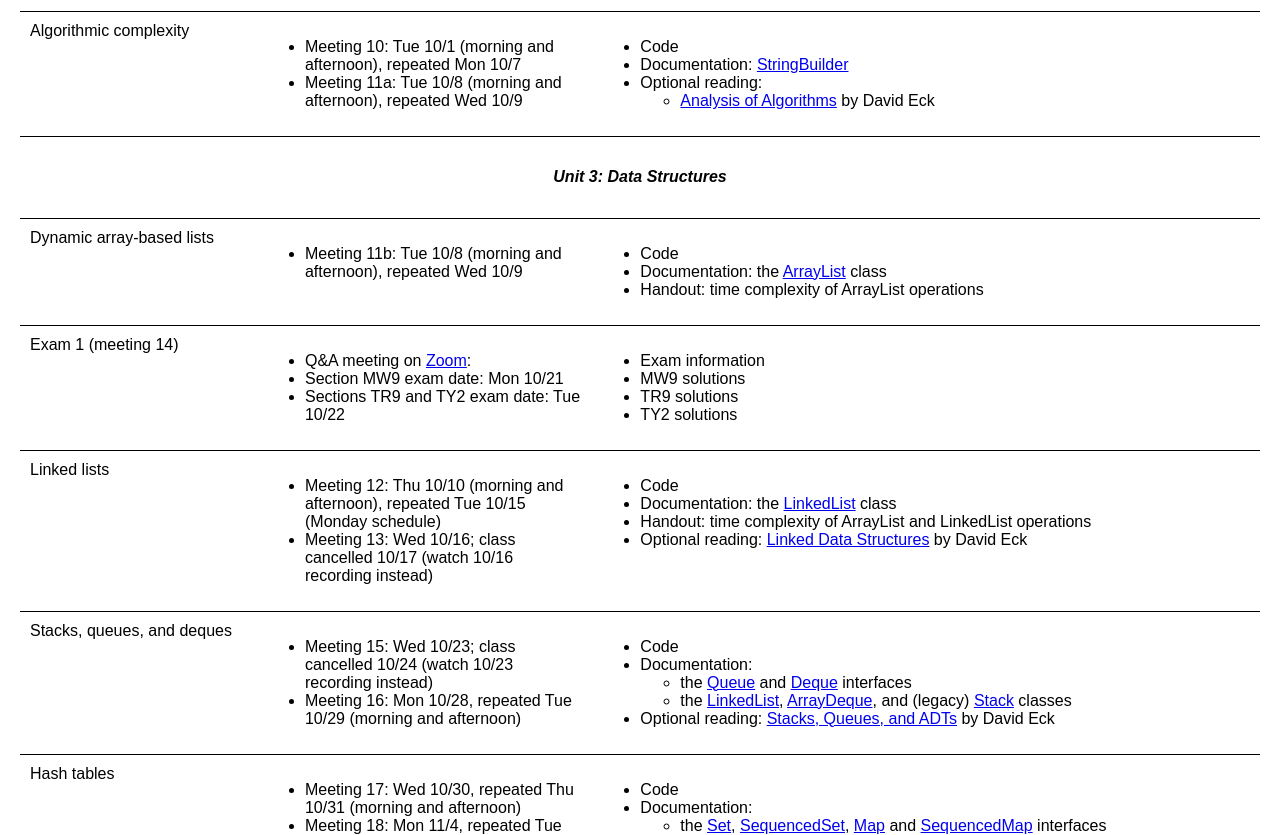
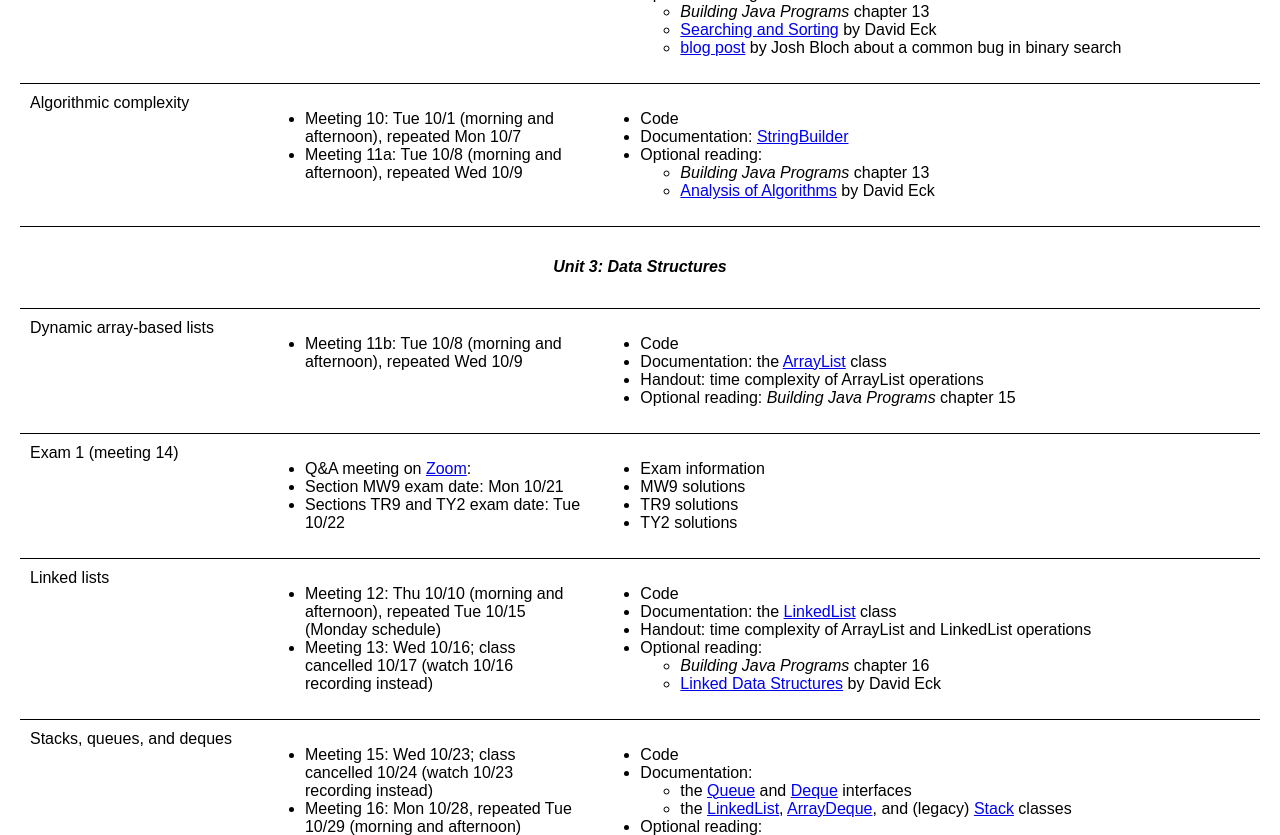
Before and after one commit to cisc3130fa24/cisc3130fa24.github.io, a plain HTML site: page index.html in a window 1280 px wide. Shown: the part 1965-2800 px from the top of the page. Drawn offline with Linux system fonts and the light colour scheme.

Commit message:
add chapters and sections in Building Java Programs book

```diff
--- a/index.html
+++ b/index.html
@@ -185,6 +185,7 @@
                 <li>
                     Optional reading:
                     <ul>
+                        <li><i>Building Java Programs</i> chapters 1-10</li>
                         <li><a href="https://web.mit.edu/6.031/www/sp21/classes/15-equality/#_vs_equals">Reading 15</a> from MIT 6.031</li>
                         <li><a href="https://www.baeldung.com/java-comparator-comparable">Comparable and Comparator</a> by Baeldung</li>
                         <li><i>Effective Java</i>, items 1, 10, 11, 14, 53, and 64</li>
@@ -285,6 +286,7 @@
                 <li>
                     Optional reading:
                     <ul>
+                        <li><i>Building Java Programs</i> chapter 11</li>
                         <li><a href="https://dev.java/learn/api/collections-framework/">The Collections Framework</a> on dev.java</li>
                         <li>the <a href="https://refactoring.guru/design-patterns/adapter">adapter</a>, <a href="https://refactoring.guru/design-patterns/decorator">decorator</a>, <a href="https://refactoring.guru/design-patterns/iterator">iterator</a>, and <a href="https://refactoring.guru/design-patterns/template-method">template method</a> design patterns on refactoring.guru</li>
                         <li><a href="https://dev.java/learn/classes-objects/nested-classes/">Nested Classes</a> on dev.java</li>
@@ -324,6 +326,7 @@
                 <li>
                     Optional reading:
                     <ul>
+                        <li><i>Building Java Programs</i> chapter 12</li>
                         <li><a href="https://math.hws.edu/javanotes/c9/s1.html">Recursion</a> by David Eck</li>
                         <li><a href="https://web.mit.edu/6.031/www/sp21/classes/14-recursion/">Reading 14</a> from MIT 6.031</li>
                     </ul>
@@ -359,6 +362,7 @@
                 <li>
                     Optional reading:
                     <ul>
+                        <li><i>Building Java Programs</i> chapter 13</li>
                         <li><a href="https://math.hws.edu/javanotes/c7/s5.html">Searching and Sorting</a> by David Eck</li>
                         <li><a href="https://research.google/blog/extra-extra-read-all-about-it-nearly-all-binary-searches-and-mergesorts-are-broken/">blog post</a> by Josh Bloch about a common bug in binary search</li>
                     </ul>
@@ -383,6 +387,7 @@
                 <li>
                     Optional reading:
                     <ul>
+                        <li><i>Building Java Programs</i> chapter 13</li>
                         <li><a href="https://math.hws.edu/javanotes/c8/s5.html">Analysis of Algorithms</a> by David Eck</li>
                     </ul>
                 </li>
@@ -407,6 +412,7 @@
                 <li>Code</li>
                 <li>Documentation: the <a href="https://docs.oracle.com/en/java/javase/21/docs/api/java.base/java/util/ArrayList.html">ArrayList</a> class</li>
                 <li>Handout: time complexity of ArrayList operations</li>
+                <li>Optional reading: <i>Building Java Programs</i> chapter 15</li>
             </ul>
         </td>
         <td></td>
@@ -444,7 +450,13 @@
                 <li>Code</li>
                 <li>Documentation: the <a href="https://docs.oracle.com/en/java/javase/21/docs/api/java.base/java/util/LinkedList.html">LinkedList</a> class</li>
                 <li>Handout: time complexity of ArrayList and LinkedList operations</li>
-                <li>Optional reading: <a href="https://math.hws.edu/javanotes/c9/s2.html">Linked Data Structures</a> by David Eck</li>
+                <li>
+                    Optional reading:
+                    <ul>
+                        <li><i>Building Java Programs</i> chapter 16</li>
+                        <li><a href="https://math.hws.edu/javanotes/c9/s2.html">Linked Data Structures</a> by David Eck</li>
+                    </ul>
+                </li>
             </ul>
         </td>
         <td></td>
@@ -468,7 +480,13 @@
                         <li>the <a href="https://docs.oracle.com/en/java/javase/21/docs/api/java.base/java/util/LinkedList.html">LinkedList</a>, <a href="https://docs.oracle.com/en/java/javase/21/docs/api/java.base/java/util/ArrayDeque.html">ArrayDeque</a>, and (legacy) <a href="https://docs.oracle.com/en/java/javase/21/docs/api/java.base/java/util/Stack.html">Stack</a> classes</li>
                     </ul>
                 </li>
-                <li>Optional reading: <a href="https://math.hws.edu/javanotes/c9/s3.html">Stacks, Queues, and ADTs</a> by David Eck</li>
+                <li>
+                    Optional reading:
+                    <ul>
+                        <li><i>Building Java Programs</i> chapter 14</li>
+                        <li><a href="https://math.hws.edu/javanotes/c9/s3.html">Stacks, Queues, and ADTs</a> by David Eck</li>
+                    </ul>
+                </li>
             </ul>
         </td>
         <td></td>
@@ -492,7 +510,12 @@
                         <li>the <a href="https://docs.oracle.com/en/java/javase/21/docs/api/java.base/java/util/HashSet.html">HashSet</a>, <a href="https://docs.oracle.com/en/java/javase/21/docs/api/java.base/java/util/LinkedHashSet.html">LinkedHashSet</a>, <a href="https://docs.oracle.com/en/java/javase/21/docs/api/java.base/java/util/HashMap.html">HashMap</a>, and <a href="https://docs.oracle.com/en/java/javase/21/docs/api/java.base/java/util/LinkedHashMap.html">LinkedHashMap</a> classes</li>
                     </ul>
                 </li>
-                <li>Optional reading: <a href="https://math.hws.edu/javanotes/c10/s3.html">Maps</a> by David Eck</li>
+                <li>Optional reading:
+                    <ul>
+                        <li><i>Building Java Programs</i> sections 11.2, 11.3, and 18.1</li>
+                        <li><a href="https://math.hws.edu/javanotes/c10/s3.html">Maps</a> by David Eck</li>
+                    </ul>
+                </li>
                 <li>Optional <a href="https://www.youtube.com/watch?v=KyUTuwz_b7Q">introductory video</a></li>
             </ul>
         </td>
@@ -510,7 +533,12 @@
         <td>
             <ul>
                 <li>Code</li>
-                <li>Optional reading: <a href="https://math.hws.edu/javanotes/c9/s4.html">Binary Trees</a> by David Eck</li>
+                <li>Optional reading:
+                    <ul>
+                        <li><i>Building Java Programs</i> sections 17.1-17.3</li>
+                        <li><a href="https://math.hws.edu/javanotes/c9/s4.html">Binary Trees</a> by David Eck</li>
+                    </ul>
+                </li>
             </ul>
         </td>
         <td></td>
@@ -541,6 +569,7 @@
                         <li>time complexity of Map operations</li>
                     </ul>
                 </li>
+                <li>Optional reading: <i>Building Java Programs</i> sections 17.4 and 17.5</li>
             </ul>
         </td>
         <td></td>
@@ -580,6 +609,7 @@
                 <li>
                     Optional reading:
                     <ul>
+                        <li><i>Building Java Programs</i> section 18.2</li>
                         <li><a href="https://opendatastructures.org/ods-java/10_1_BinaryHeap_Implicit_Bi.html">section 10.1</a> of Open Data Structures</li>
                         <li><a href="https://www.cs.dartmouth.edu/~cs10/notes14.html">lecture notes</a> from Dartmouth CS 10</li>
                     </ul>
@@ -625,7 +655,12 @@
                         <li>using lambdas with the JCF: <a href="https://docs.oracle.com/en/java/javase/21/docs/api/java.base/java/lang/Iterable.html">Iterable</a>, <a href="https://docs.oracle.com/en/java/javase/21/docs/api/java.base/java/util/Collection.html">Collection</a>, <a href="https://docs.oracle.com/en/java/javase/21/docs/api/java.base/java/util/List.html">List</a>, <a href="https://docs.oracle.com/en/java/javase/21/docs/api/java.base/java/util/Map.html">Map</a></li>
                     </ul>
                 </li>
-                <li>Optional reading: <a href="https://dev.java/learn/lambdas/">Lambda Expressions</a> on dev.java</li>
+                <li>Optional reading:
+                    <ul>
+                        <li><i>Building Java Programs</i> sections 19.1 and 19.2 (not in 3rd ed.)</li>
+                        <li><a href="https://dev.java/learn/lambdas/">Lambda Expressions</a> on dev.java</li>
+                    </ul>
+                </li>
                 <li>
                     Optional videos:
                     <ul>
@@ -659,6 +694,7 @@
                 <li>
                     Optional reading:
                     <ul>
+                        <li><i>Building Java Programs</i> sections 19.3-19.6 (not in 3rd ed.)</li>
                         <li><a href="https://math.hws.edu/javanotes/c10/s6.html">Introduction to the Stream API</a> by David Eck</li>
                         <li><a href="https://dev.java/learn/api/streams/">The Stream API</a> and <a href="https://dev.java/learn/refactoring-to-functional-style/">Refactoring from the Imperative to the Functional Style</a> on dev.java</li>
                         <li><a href="https://web.mit.edu/6.031/www/sp21/classes/26-map-filter-reduce/">Reading 26</a> from MIT 6.031</li>
```
